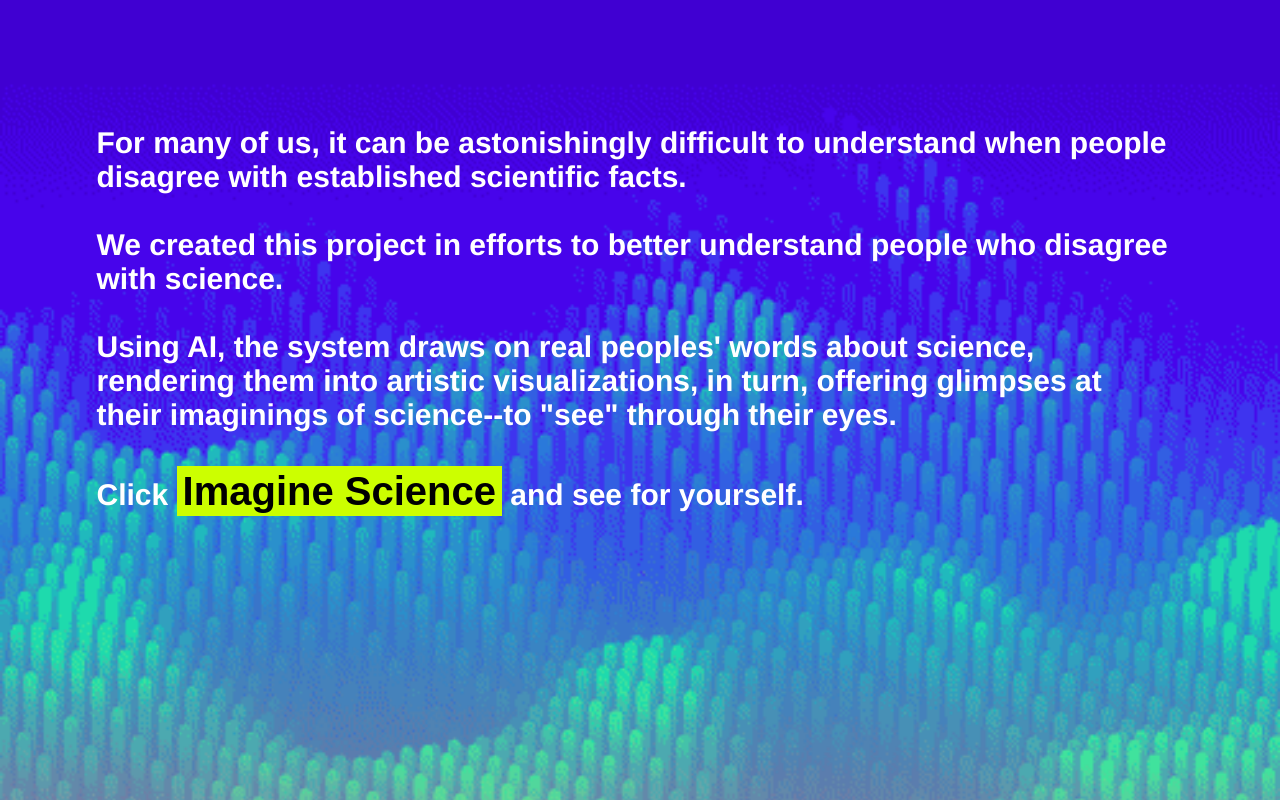
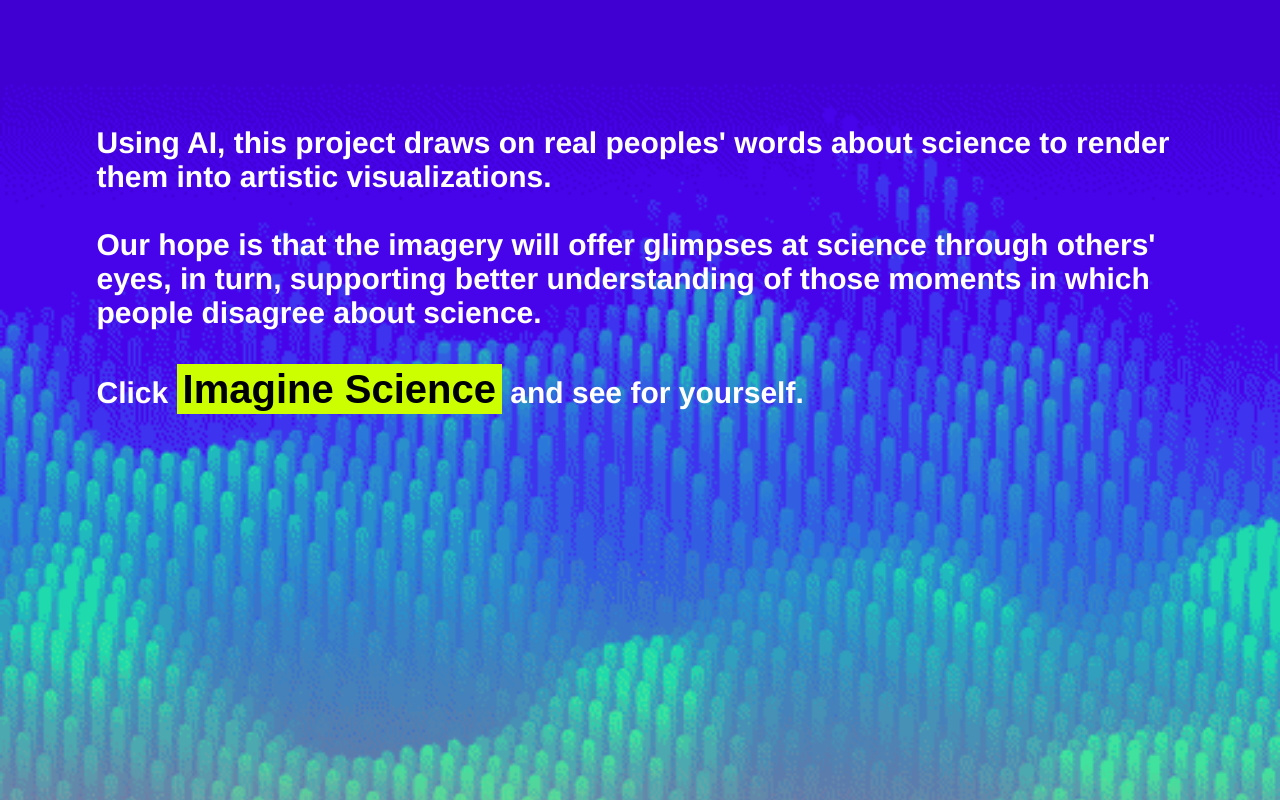
Before and after one commit to milesccoleman/imagine_science, a Vue app: page / in a window 1280 px wide. Built offline with nearby package versions, Linux system fonts and the light colour scheme.

Commit message:
fixed layout

```diff
--- a/src/components/imagineScience.vue
+++ b/src/components/imagineScience.vue
@@ -1,13 +1,12 @@
 <template>
   <div id="body" class="generalContainer">
-  <p v-if="showGenerate" id="explanation">For many of us, it can be astonishingly difficult to understand when people disagree with established scientific facts.<br><br>
-  We created this project in efforts to better understand people who disagree with science.<br><br>
-  Using AI, the system draws on real peoples' words about science, rendering them into artistic visualizations, in turn, offering glimpses at their imaginings of science--to "see" through their eyes.<br><br>
+  <p v-if="showGenerate" id="explanation">
+  Using AI, this project draws on real peoples' words about science to render them into artistic visualizations. <br><br>Our hope is that the imagery will offer glimpses at science through others' eyes, in turn, supporting better understanding of those moments in which people disagree about science.<br><br>
   Click <button id="generateButton" @click="doImageThings">Imagine Science</button> and see for yourself.
   </p>
 
   <span v-if="showImages" id="buttonArray"><button id="vaccinationButton" @click="vaccination">Vaccination</button><button id="climateChangeButton" @click="climateChange">Climate Change</button><button id="roundEarthButton" @click="roundEarth">Round Earth</button></span><br><br>
-  <span v-if="showImages" id="toggle"><button id="forButton" class="toggle" @click="trigger" >For</button><button id="againstButton" class="toggle" @click="trigger2">Against</button></span>
+  <span v-if="showImages" id="toggle"><button id="forButton" class="toggle" @click="trigger" >For<br>{{typeOfScience}}</button><button id="againstButton" class="toggle" @click="trigger2">Against<br>{{typeOfScience}}</button></span>
 	<p v-if="showImages" id="imagesContainer">
 		<span class="textPrompt" id="pro"><section id="websiteName1" class="typeOfScience">{{websiteName}}</section><br><section class="websiteName">Source: {{source1}}</section><br><span id="stanceExplanation1">{{stanceExplanation}} </span><br><br><section class="images" id="image1"><img class="loadingGif" v-if="loadingGif" :src="imgURL1" ></section><br><br> <span class="originaTextandPrompt"><b>Sampled Text</b><br> {{originalText1}}<br><br><b>Image Description (Generated from Sampled Text)</b><br>{{textPrompt1}}</span></span>
 		<span class="textPrompt" id="anti"><section id="websiteName2" class="typeOfScience">{{websiteName2}}</section><br><section class="websiteName">Source: {{source2}}</section><br><span id="stanceExplanation2">{{stanceExplanation2}} </span><br><br><section class="images" id="image2"><img class="loadingGif" v-if="loadingGif" :src="imgURL2" ></section><br><br> <span class="originaTextandPrompt"><b>Sampled Text</b><br> {{originalText2}}<br><br><b>Image Description (Generated from Sampled Text)</b><br>{{textPrompt2}}</span></span>
@@ -145,6 +144,7 @@ console.log("random number " + this.itemNumber)
 		this.stanceExplanation2 = this.promptAndImageData[0].vaccination.against_stance_explanation
 		this.source1 = this.promptAndImageData[0].vaccination.for_source
 		this.source2 = this.promptAndImageData[0].vaccination.against_source
+		this.typeOfScience = "Vaccination"
 
 		if (this.itemNumber == 1) {
 			this.textPrompt1 = this.promptAndImageData[0].vaccination.for_prompt1
@@ -189,6 +189,7 @@ console.log("random number " + this.itemNumber)
 		this.stanceExplanation2 = this.promptAndImageData[0].climate_change.against_stance_explanation
 		this.source1 = this.promptAndImageData[0].climate_change.for_source
 		this.source2 = this.promptAndImageData[0].climate_change.against_source
+		this.typeOfScience = "Climate Change"
 
 		if (this.itemNumber == 1) {
 			this.textPrompt1 = this.promptAndImageData[0].climate_change.for_prompt1
@@ -235,6 +236,7 @@ console.log("random number " + this.itemNumber)
 		this.stanceExplanation2 = this.promptAndImageData[0].flat_earth.against_stance_explanation
 		this.source1 = this.promptAndImageData[0].flat_earth.for_source
 		this.source2 = this.promptAndImageData[0].flat_earth.against_source
+		this.typeOfScience = "Round Earth"
 
 		if (this.itemNumber == 1) {
 			this.textPrompt1 = this.promptAndImageData[0].flat_earth.for_prompt1
@@ -377,7 +379,6 @@ font-size: 20px;
 text-align: left;
 border: none;
 width: 90%;
-margin-left: 3.5%;
 }
 .images {
 color: white;
@@ -424,9 +425,9 @@ overflow-wrap: break-word;
 .toggle {
 background: rgba(0, 0, 0, 0.3);
 border: none;
-height: 100px;
+height: 200px;
 width: 50%;
-font-size: 50px;
+font-size: 34px;
 font-weight: bold;
 }
 #forButton {
@@ -435,12 +436,12 @@ background: #66FF00;
 #stanceExplanation1 {
 color: #66FF00;
 font-weight: bold;
-font-size: 25px;
+font-size: 30px;
 }
 #stanceExplanation2 {
 color: #FF007F;
 font-weight: bold;
-font-size: 25px;
+font-size: 30px;
 }
 #toggle {
 width: 100%;
```
